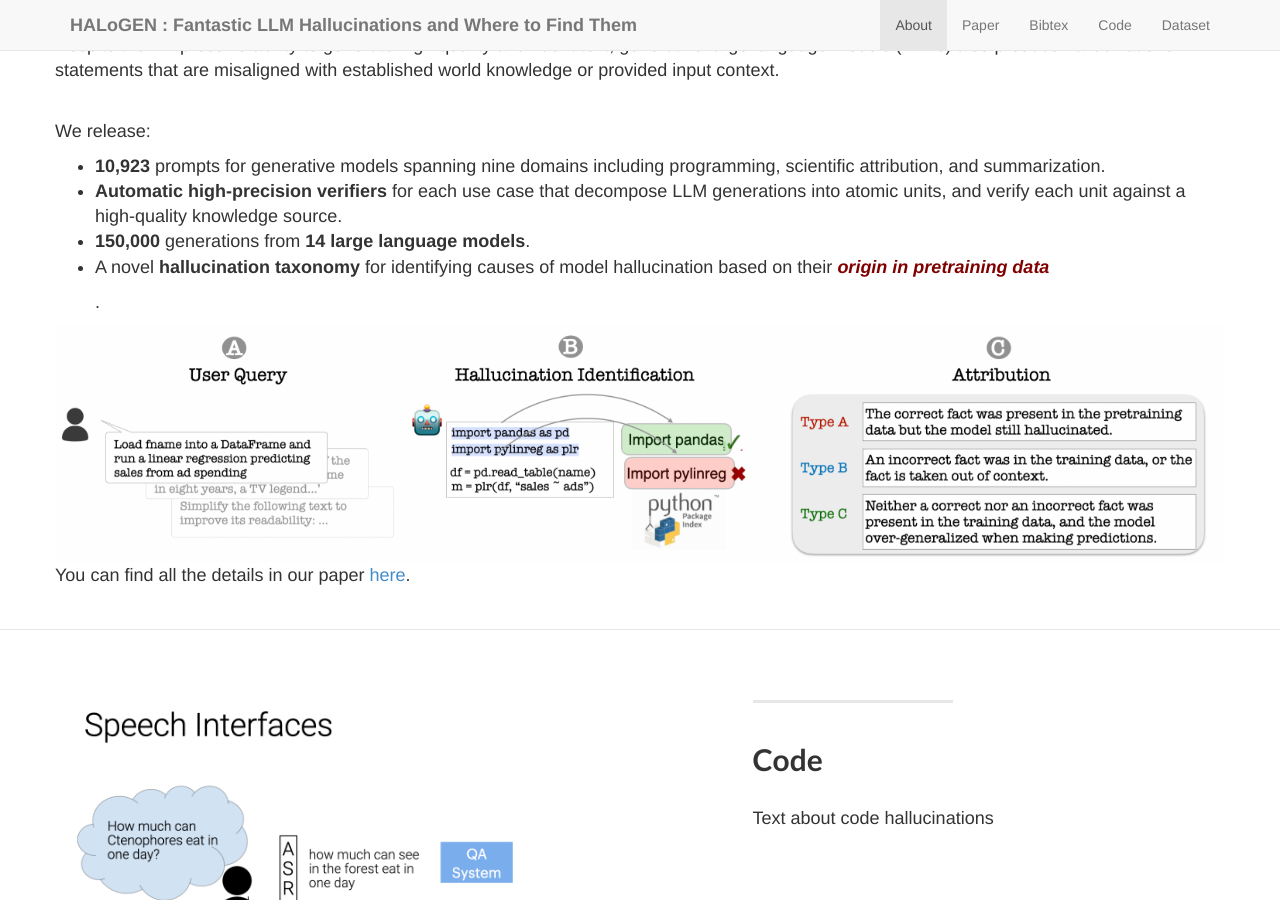
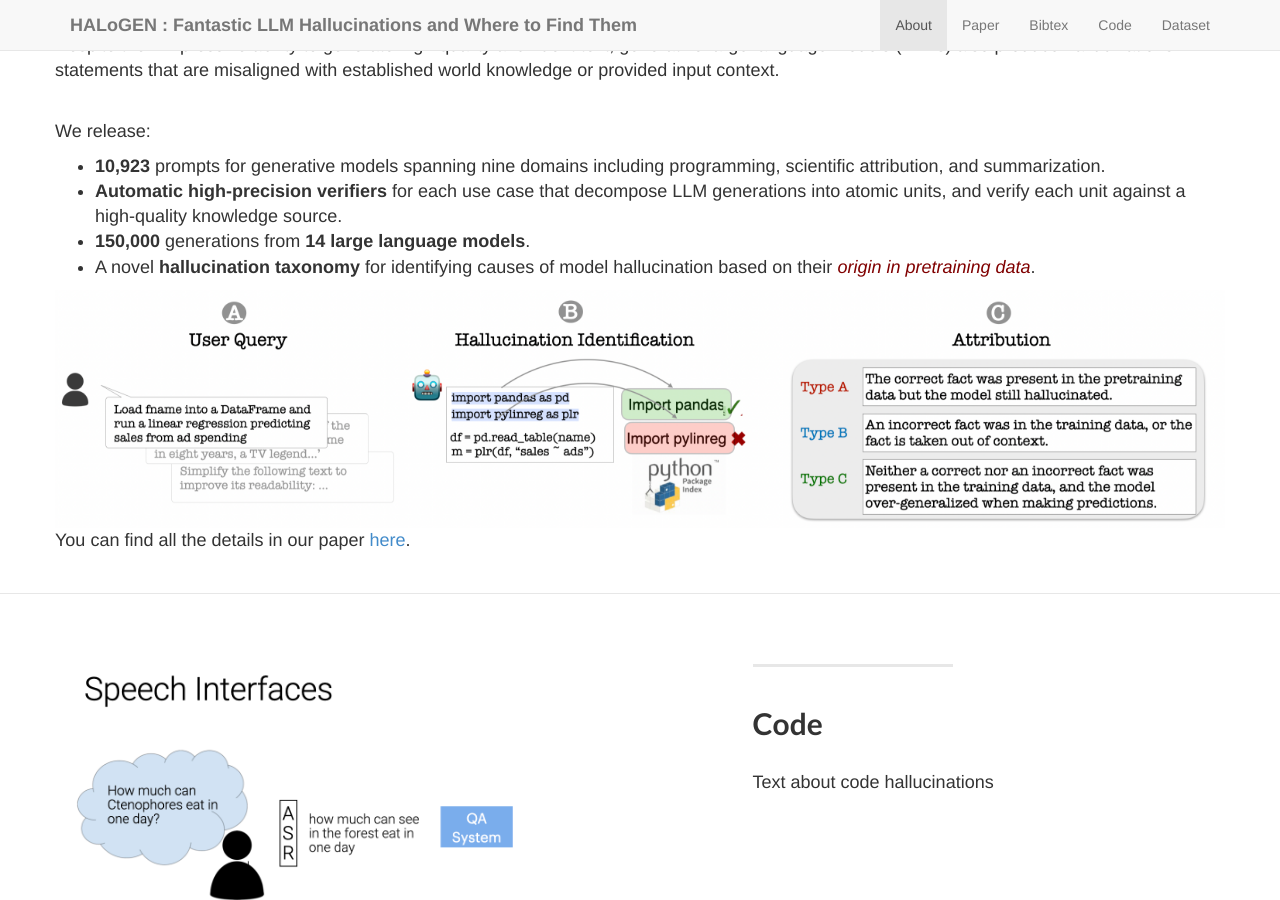
Before and after one commit to halogen-hallucinations/halogen-hallucinations.github.io, a Jekyll site: the page built from index.md, in a window 1280 px wide and 900 px high, scrolled down 917 px. Built offline with Jekyll 4.4.1, drawn with Linux system fonts in a browser that asks for light colours; our own code applies the rules of GitHub Pages for plain Markdown files.

Commit message:
Update about_title.html

```diff
--- a/_includes/about_title.html
+++ b/_includes/about_title.html
@@ -28,7 +28,7 @@ Despite their impressive ability to generate high-quality and fluent text, gener
 
                     <li><b>Automatic high-precision verifiers</b> for each use case that decompose LLM generations into atomic units, and verify each unit against a high-quality knowledge source.</li>
                     <li><b>150,000</b> generations from <b>14 large language models</b>.</li>
-                    <li> A novel <b>hallucination taxonomy</b> for identifying causes of model hallucination based on their <b><span style="color: maroon;"><i>origin in pretraining data</i></p></b>.</li>
+                    <li> A novel <b>hallucination taxonomy</b> for identifying causes of model hallucination based on their <span style="color: maroon;"><i>origin in pretraining data</i></span>.</li>
 
                 </ul>
 
```
